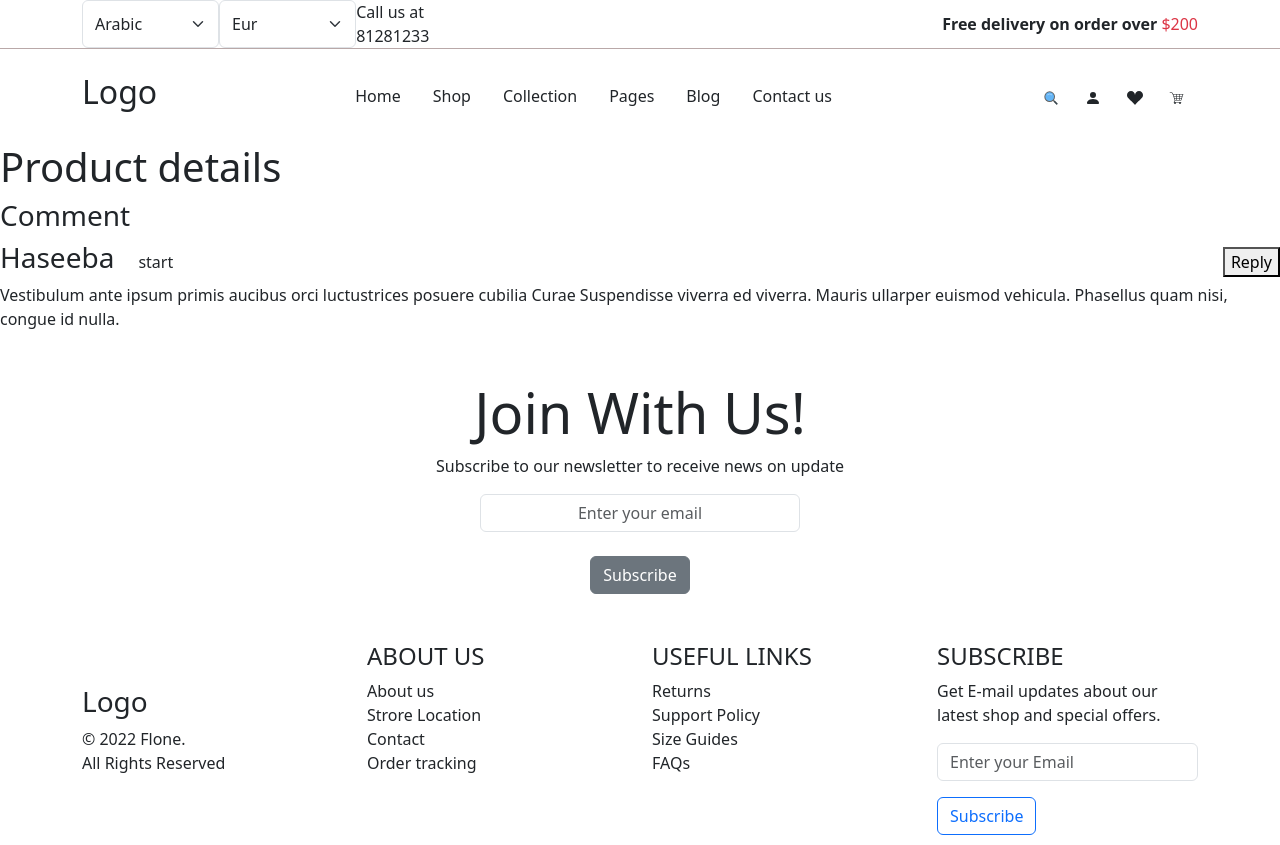
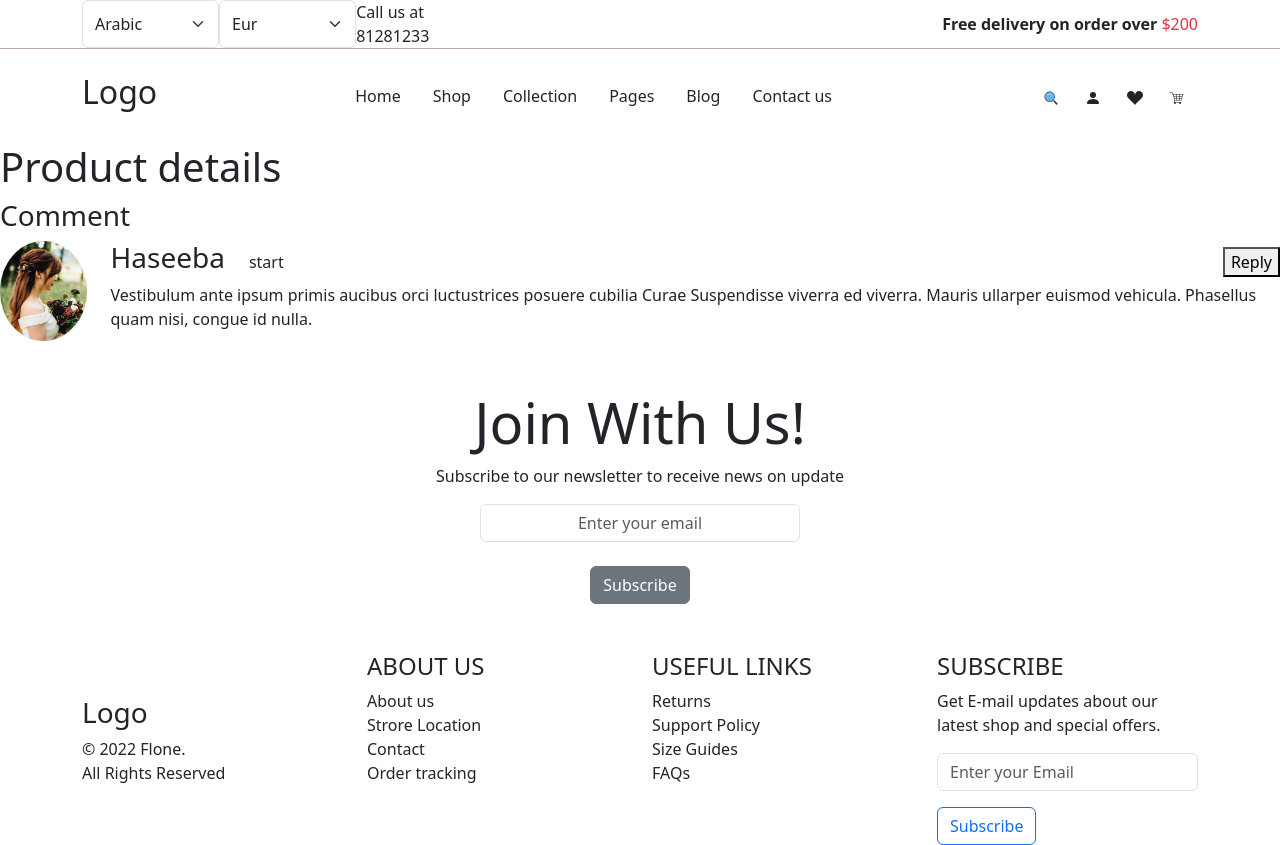
Before and after one commit to rafiurrafi/yellow-ecommerce, a React (Create React App) app: page /products-single in a window 1280 px wide. Built offline with nearby package versions, Linux system fonts and the light colour scheme.

Commit message:
create comment item component

```diff
--- a/src/components/comment-item/comment-item.component.jsx
+++ b/src/components/comment-item/comment-item.component.jsx
@@ -1,8 +1,10 @@
+import "./comment-item.style.scss";
 const CommentItem = ({ comment: { name, imageUrl, message } }) => {
+  console.log(name, imageUrl, message);
   return (
     <div className="comment-item">
       <div className="d-flex">
-        <div>
+        <div className="comment-img me-4">
           <img src={imageUrl} alt="" />
         </div>
         <div>
--- /dev/null
+++ b/src/components/comment-item/comment-item.style.scss
@@ -0,0 +1,14 @@
+.comment {
+  &-item {
+  }
+  &-img {
+    height: 100px;
+    width: 100px;
+    img {
+      width: 100%;
+      height: 100%;
+      border-radius: 50%;
+      object-fit: cover;
+    }
+  }
+}
--- a/src/components/comment/comment.component.jsx
+++ b/src/components/comment/comment.component.jsx
@@ -1,12 +1,11 @@
 import CommentItem from "../comment-item/comment-item.component";
-import image1 from "assets/profile/profile-1.jpg";
-import image2 from "assets/profile/profile-1.jpg";
+
 const comments = [
   {
     id: 1,
     name: "Haseeba",
     email: "haseeba@yahool.mail",
-    imgageUrl: image1,
+    imageUrl: "assets/profile/profile-1.jpg",
     message:
       "Vestibulum ante ipsum primis aucibus orci luctustrices posuere cubilia Curae Suspendisse viverra ed viverra. Mauris ullarper euismod vehicula. Phasellus quam nisi, congue id nulla.",
     replies: [
@@ -14,7 +13,7 @@ const comments = [
         id: 1,
         name: "Sameeeya",
         email: "sameeya@yahool.mail",
-        imgageUrl: image2,
+        imageUrl: "assets/profile/profile-2.jpg",
         message:
           "Vestibulum ante ipsum primis aucibus orci luctustrices posuere cubilia Curae Suspendisse viverra ed viverra. Mauris ullarper euismod vehicula. Phasellus quam nisi, congue id nulla.",
       },
```
